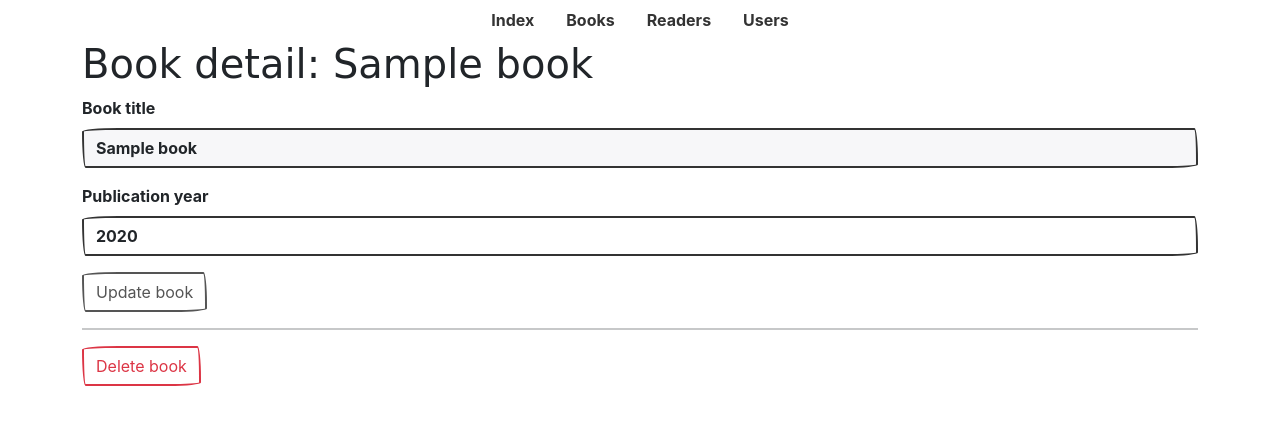
After one commit to zaldis/MAcademy2021, a Django app: a page that uses microblog/templates/blog/book_detail.html in a window 1280 px wide. The commit adds this page. Shown: the top 425 px of the page. Run offline with Django 3.2, Linux system fonts and the light colour scheme; tables that the repository leaves empty hold one stand-in row (values such as "Sample post"); some libraries are stand-ins or nearby versions; some web fonts are replaced.

Commit message:
Add generic views

```diff
--- a/microblog/blog/models/book.py
+++ b/microblog/blog/models/book.py
@@ -1,4 +1,5 @@
 from django.db import models
+from django.urls import reverse
 
 
 class Book(models.Model):
@@ -9,6 +10,9 @@ class Book(models.Model):
         verbose_name = 'book'
         verbose_name_plural = 'books'
 
+    def get_absolute_url(self):
+        return reverse("v2:book-detail", kwargs={"title": self.title})
+
     def __str__(self):
         return f'Book <"{self.title}" in {self.publication_year} year>'
 
--- a/microblog/blog/urls.py
+++ b/microblog/blog/urls.py
@@ -4,18 +4,33 @@ from blog import views
 
 
 urlpatterns = [
-    path('v1/', include([
-        path('', views.index, name='index'),
-        path('books/', views.books_list, name='books-list'),
-        path('readers/', views.readers_list, name='readers-list'),
-        path('users/', views.users_list, name='users-list'),
+    path('v1/', include(
+        (
+            [
+                path('', views.index, name='index'),
+                path('books/', views.books_list, name='book-list'),
+                path('readers/', views.readers_list, name='reader-list'),
+                path('users/', views.users_list, name='user-list'),
 
-        path('500-error/', views.server_death, name='server-death'),
-        path('400-error/', views.bad_user_request, name='bad-user-request'),
-        path('403-error/', views.permission_denied, name='permission-denied'),
-    ])),
+                path('500-error/', views.server_death, name='server-death'),
+                path('400-error/', views.bad_user_request, name='bad-user-request'),
+                path('403-error/', views.permission_denied, name='permission-denied'),
+            ],
+            'v1',
+        ), namespace='v1'
+    )),
 
-    path('v2/', include([
-        path('books/', views.BookList.as_view(), name='books_list'),
-    ])),
+    path('v2/', include(
+        (
+            [
+                path('', views.IndexView.as_view(), name='index'),
+                path('books/', views.BookListView.as_view(), name='book-list'),
+                path('books/<title>/', views.BookDetailView.as_view(), name='book-detail'),
+                path('books/<title>/delete/', views.BookDeleteView.as_view(), name='book-delete'),
+                path('readers/', views.ReaderListView.as_view(), name='reader-list'),
+                path('users/', views.UserListView.as_view(), name='user-list')
+            ],
+            'v2'
+        ), namespace='v2'
+    )),
 ]
--- a/microblog/blog/views/books.py
+++ b/microblog/blog/views/books.py
@@ -1,6 +1,7 @@
-from django.shortcuts import render, HttpResponseRedirect
+from django.shortcuts import get_object_or_404, render, HttpResponseRedirect
+from django.urls import reverse
 from django.views import View
-from django.views.generic import ListView, CreateView
+from django.views.generic import ListView, DetailView, CreateView, UpdateView, DeleteView
 from django.views.decorators.http import require_http_methods
 
 from blog.models import Book
@@ -43,7 +44,7 @@ def books_list(request):
 #         return HttpResponseRedirect(request.path)
 
 
-class BookList(ListView):
+class BookListView(ListView):
     model = Book
     ordering = ['-publication_year', 'title']
     template_name='blog/books.html'
@@ -56,3 +57,25 @@ class BookList(ListView):
         }
         Book.objects.create(**fields)
         return HttpResponseRedirect(request.path)
+
+
+class BookDetailView(DetailView, UpdateView):
+    model = Book
+    fields = ['title', 'publication_year']
+    template_name = 'blog/book_detail.html'
+    context_object_name = 'book'
+
+    def get_object(self, queryset=None):
+        title = self.kwargs.get('title')
+        return get_object_or_404(Book, title=title)
+
+
+class BookDeleteView(DeleteView):
+    model = Book
+
+    def get_object(self, queryset=None):
+        title = self.kwargs.get('title')
+        return get_object_or_404(Book, title=title)
+
+    def get_success_url(self) -> str:
+        return reverse('v2:book-list')
--- a/microblog/blog/views/index.py
+++ b/microblog/blog/views/index.py
@@ -1,6 +1,11 @@
 from django.shortcuts import render
+from django.views.generic import TemplateView
 
 
 def index(request):
     context = {}
     return render(request, 'blog/index.html', context=context)
+
+
+class IndexView(TemplateView):
+    template_name = 'blog/index.html'
--- a/microblog/context_processors.py
+++ b/microblog/context_processors.py
@@ -4,10 +4,10 @@ from django.urls import reverse
 def routers(request):
     return {
         'routers': {
-            'index': reverse('index'),
-            'books': reverse('books-list'),
-            'readers': reverse('readers-list'),
-            'users': reverse('users-list')
+            'index': reverse('v2:index'),
+            'books': reverse('v2:book-list'),
+            'readers': reverse('v2:reader-list'),
+            'users': reverse('v2:user-list')
         },
         'path': request.path,
     }
--- /dev/null
+++ b/microblog/templates/blog/book_detail.html
@@ -0,0 +1,30 @@
+{% extends 'base.html' %}
+
+{% block title %}Book detail: {{ book.title }}{% endblock %}
+
+{% block header %}Book detail: {{ book.title }}{% endblock %}
+
+{% block body %}
+<form method='post'>
+    {% csrf_token %}
+
+    <div class="mb-3">
+        <label for="book-title" class="form-label">Book title</label>
+        <input type="text" class="form-control" id="book-title" readonly
+            name="title" placeholder="Pass book title" value="{{ book.title }}">
+    </div>
+    <div class="mb-3">
+        <label for="book-publication-year" class="form-label">Publication year</label>
+        <input type='number' class="form-control" id="book-publication-year"
+            name="publication_year" min="1600" max="2050" value={{ book.publication_year }}>
+    </div>
+    <button type='submit' class="btn btn-outline-secondary">Update book</button>
+</form>
+
+<hr>
+
+<form method='post' action="delete/">
+    {% csrf_token %}
+    <button type='submit' class="btn btn-outline-danger">Delete book</button>
+</form>
+{% endblock %}
```
Also changed, not shown: microblog/blog/views/__init__.py (+8 -8 lines), microblog/blog/views/readers.py (+7 -0 lines), microblog/blog/views/users.py (+7 -0 lines), microblog/templates/blog/books.html (+8 -4 lines).
